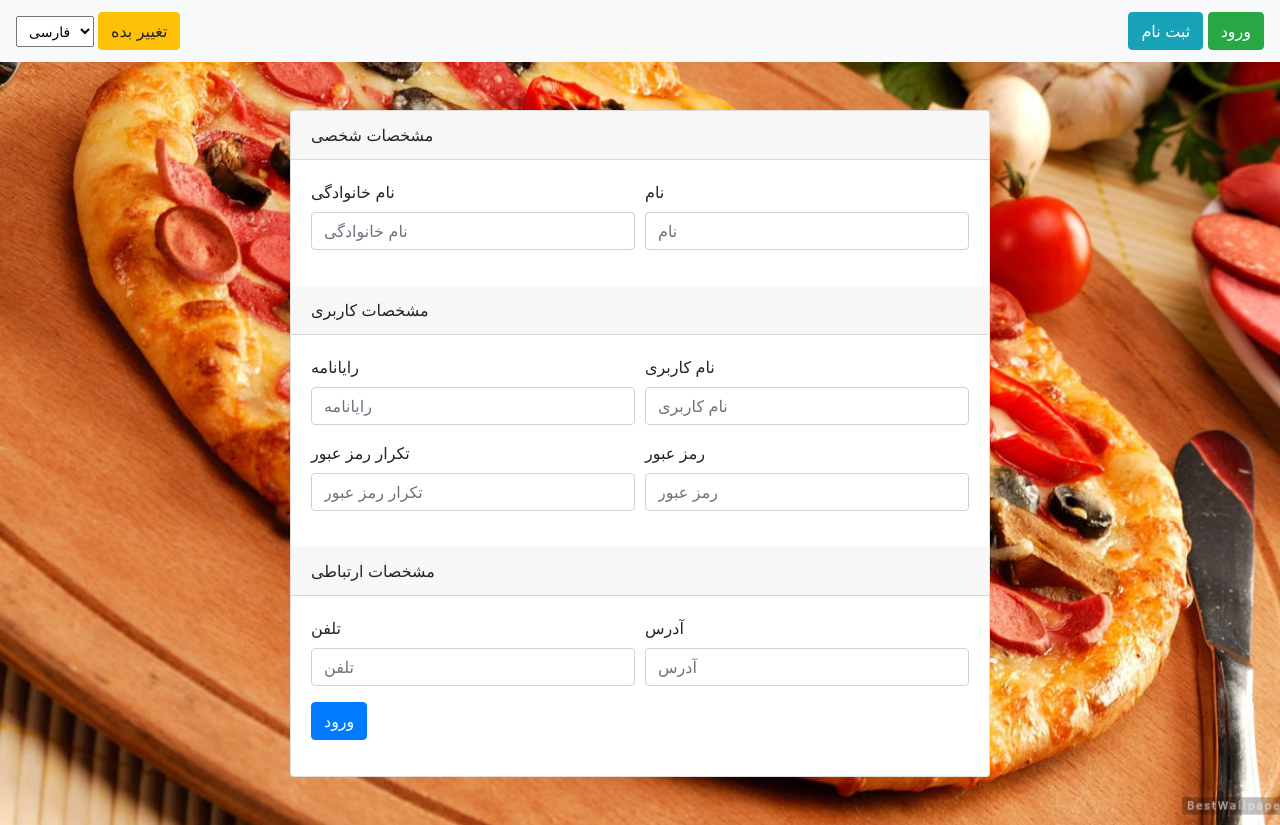
After one commit to hosein74/restaurant, a PHP site: page /register.php in a window 1280 px wide. The commit adds this page. Run offline with PHP 8.4, Linux system fonts and the light colour scheme; some libraries are stand-ins or nearby versions.

Commit message:
complte the login and registeration

```diff
--- a/fa-lang.php
+++ b/fa-lang.php
@@ -1,9 +1,13 @@
 <?php
 $title = "رستوران";
 $username = "نام کاربری";
+$password = "رمز عبور";
+$password1 = "تکرار رمز عبور";
+$enter = "ورود به سامانه";
 $email = "رایانامه";
 $logout = "ثبت نام";
 $login = "ورود";
+$exit = "خروج";
 $fa = "فارسی";
 $en = "english";
 $change = "تغییر بده";
@@ -13,3 +17,11 @@ $fish = "ماهی";
 $fish_des = "ماهی گزل آلا ...";
 $jooje = "جوجه";
 $jooje_des = "جوجه کباب مخصوص ...";
+$link = "<link rel=\"stylesheet\" href=\"https://cdn.rtlcss.com/bootstrap/v4.0.0/css/bootstrap.min.css\" integrity=\"sha384-P4uhUIGk/q1gaD/NdgkBIl3a6QywJjlsFJFk7SPRdruoGddvRVSwv5qFnvZ73cpz\" crossorigin=\"anonymous\">";
+$personal = "مشخصات شخصی";
+$fname = "نام";
+$lname = "نام خانوادگی";
+$phone = "تلفن";
+$address= "آدرس";
+$userinf = "مشخصات کاربری";
+$locationinf = "مشخصات ارتباطی";
--- a/index.php
+++ b/index.php
@@ -2,6 +2,6 @@
 
 include_once 'function.php';
 
-redirect();
+redirect("home.php");
 
 ?>
--- a/model/user.php
+++ b/model/user.php
@@ -28,7 +28,7 @@ class user
     {
         $conn = DB::getInstance();
         $sql = $conn->prepare("INSERT INTO `user` (`user_id`, `user_name`, `user_family`, `user_username`, `user_password`, `user_phone`, `user_address`, `user_email`,`user_type`)
-                                                          VALUES (NULL,:user_name,  :user_family,  :user_username,  :user_password,  :user_phone,  :user_address,  :user_email,':user_type')");
+                                                          VALUES (NULL,:user_name,  :user_family,  :user_username,  :user_password,  :user_phone,  :user_address,  :user_email,:user_type)");
         $sql->bindParam(':user_name',$this->user_name);
         $sql->bindParam(':user_family',$this->user_family);
         $sql->bindParam(':user_username',$this->user_username);
--- /dev/null
+++ b/nav.php
@@ -0,0 +1,35 @@
+<?php
+/**
+ * Created by PhpStorm.
+ * User: hosein
+ * Date: 5/29/2018
+ * Time: 12:46 PM
+ */
+
+
+?>
+
+<nav class="navbar navbar-light sticky-top bg-light">
+
+
+    <form name="lan" action="setLanguage.php" method="post" class="form-inline nav-item">
+        <select class="custom-select-sm  " name="language" id="">
+            <option value="fa"><?php echo $fa?></option>
+            <option value="en"><?php echo $en?></option>
+        </select>
+        <input class="btn btn-warning m-1 " type="submit" name="" value="<?php echo $change?>">
+
+    </form>
+    <?php if (!isLogin()){ ?>
+    <div nav-item >
+        <a class="btn btn-info  " href="register.php"><?php echo $logout?></a>
+        <a class="btn btn-success  " href="login.php"><?php echo $login?></a>
+    </div>
+    <?php }else{ ?>
+    <div nav-item >
+        <p class="text-dark d-inline-block  " ><?php echo $_SESSION['user']?></p>
+        <a class="btn btn-success  " href="logout.php"><?php echo $exit?></a>
+    </div>
+    <?php } ?>
+
+</nav>
--- /dev/null
+++ b/register.php
@@ -0,0 +1,112 @@
+<?php
+/**
+ * Created by PhpStorm.
+ * User: hosein
+ * Date: 5/29/2018
+ * Time: 5:16 PM
+ */
+
+
+
+require_once 'function.php';
+require_once getLang();
+
+if (isLogin())
+{
+    redirect("index.php");
+}
+else{
+
+    ?>
+
+    <!doctype html>
+    <html lang=fa>
+    <head>
+        <meta charset="UTF-8">
+        <meta name="viewport"
+              content="width=device-width, user-scalable=no, initial-scale=1.0, maximum-scale=1.0, minimum-scale=1.0">
+        <meta http-equiv="X-UA-Compatible" content="ie=edge">
+        <title>Document</title>
+        <link rel="stylesheet" href="style.css">
+        <?php echo $link?>
+
+    </head>
+    <body style="background-image: url(pics/pizza.jpg); background-repeat: no-repeat;background-size: cover">
+
+    <?php require_once "nav.php" ?>
+
+
+    <section class=" row justify-content-center">
+        <form action="mregister.php" method="post">
+        <div class="card m-5"  style="width: 700px">
+            <div class="card-header">
+                <?php echo $personal?>
+            </div>
+            <div class="card-body">
+                    <div class="form-row">
+                        <div class="form-group col-md-6">
+                            <label for="lname"><?php echo $lname?></label>
+                            <input name="lname" type="text" class="form-control" id="lname" placeholder="<?php echo $lname?>">
+                        </div>
+                        <div class="form-group col-md-6">
+                            <label for="fname"><?php echo $fname?></label>
+                            <input name="fname" type="text" class="form-control" id="fname" aria-describedby="emailHelp" placeholder="<?php echo $fname?>">
+                        </div>
+                    </div>
+            </div>
+            <div class="card-header">
+                <?php echo $userinf?>
+            </div>
+        <div class="card-body">
+                <div class="form-row">
+                    <div class="form-group col-md-6">
+                        <label for="email"><?php echo $email?></label>
+                        <input name="email" type="text" class="form-control" id="email" placeholder="<?php echo $email?>">
+                    </div>
+                    <div class="form-group col-md-6">
+                        <label for="username"><?php echo $username?></label>
+                        <input name="username" type="text" class="form-control" id="username" aria-describedby="emailHelp" placeholder="<?php echo $username?>">
+                    </div>
+                </div>
+            <div class="form-row">
+                <div class="form-group col-md-6">
+                    <label for="password1"><?php echo $password1?></label>
+                    <input name="password1" type="password" class="form-control" id="password1" placeholder="<?php echo $password1?>">
+                </div>
+                <div class="form-group col-md-6">
+                    <label for="password"><?php echo $password?></label>
+                    <input name="password" type="password" class="form-control" id="password"  placeholder="<?php echo $password?>">
+                </div>
+            </div>
+        </div>
+            <div class="card-header">
+                <?php echo $locationinf?>
+            </div>
+            <div class="card-body">
+            <div class="form-row">
+                <div class="form-group col-md-6">
+                    <label for="phone"><?php echo $phone?></label>
+                    <input name="phone" type="text" class="form-control" id="email" placeholder="<?php echo $phone?>">
+                </div>
+                <div class="form-group col-md-6">
+                    <label for="address"><?php echo $address?></label>
+                    <input name="address" type="text" class="form-control" id="address"  placeholder="<?php echo $address?>">
+                </div>
+            </div>
+
+                <div class="form-group">
+                    <button type="submit" class="btn btn-primary"><?php echo $login?></button>
+                </div>
+            </div>
+
+        </div>
+        </form>
+
+    </section>
+    </body>
+    </html>
+
+    <script src="node_modules/jquery/dist/jquery.min.js"></script>
+    <script src="node_modules/bootstrap/dist/js/bootstrap.min.js"></script>
+
+<?php } ?>
--- a/style.css
+++ b/style.css
@@ -3,10 +3,7 @@
     width:40em;
     margin-top: 2em;
 }
-*{
-    direction: rtl;
-    text-align: right;
-}
+
 body
 {
     height: 100%;
```
Also changed, not shown: admin.php (+35 -0 lines), en-lang.php (+13 -1 lines), function.php (+51 -8 lines), home.php (+6 -21 lines), login.php (added, +68 -0 lines), logout.php (added, +12 -0 lines), mlogin.php (added, +14 -0 lines), mregister.php (added, +15 -0 lines), user.php (+35 -0 lines), aut/login.php (deleted), aut/register.php (deleted), pics/cake.jpg (added), pics/pizza.jpg (added).
